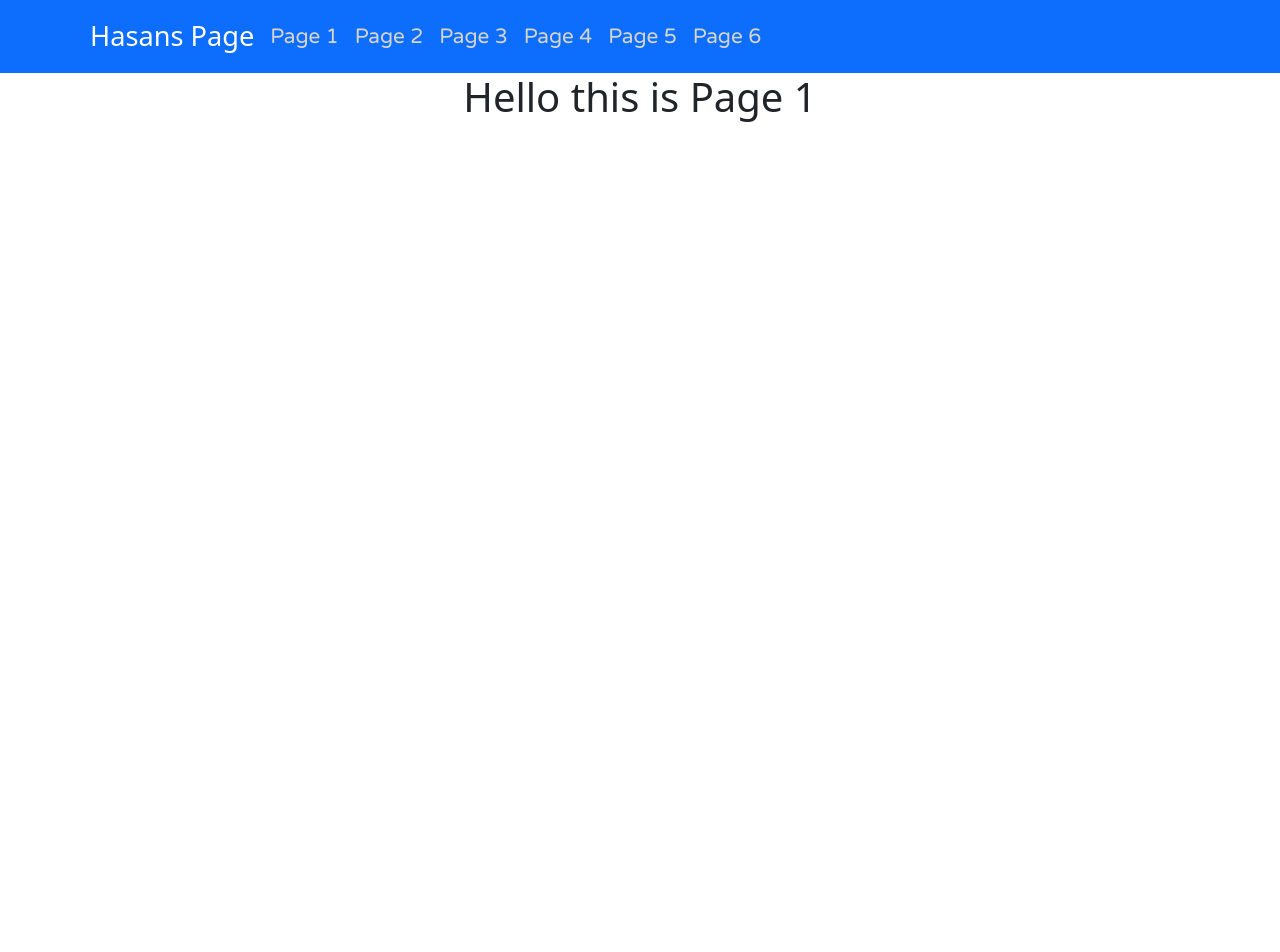
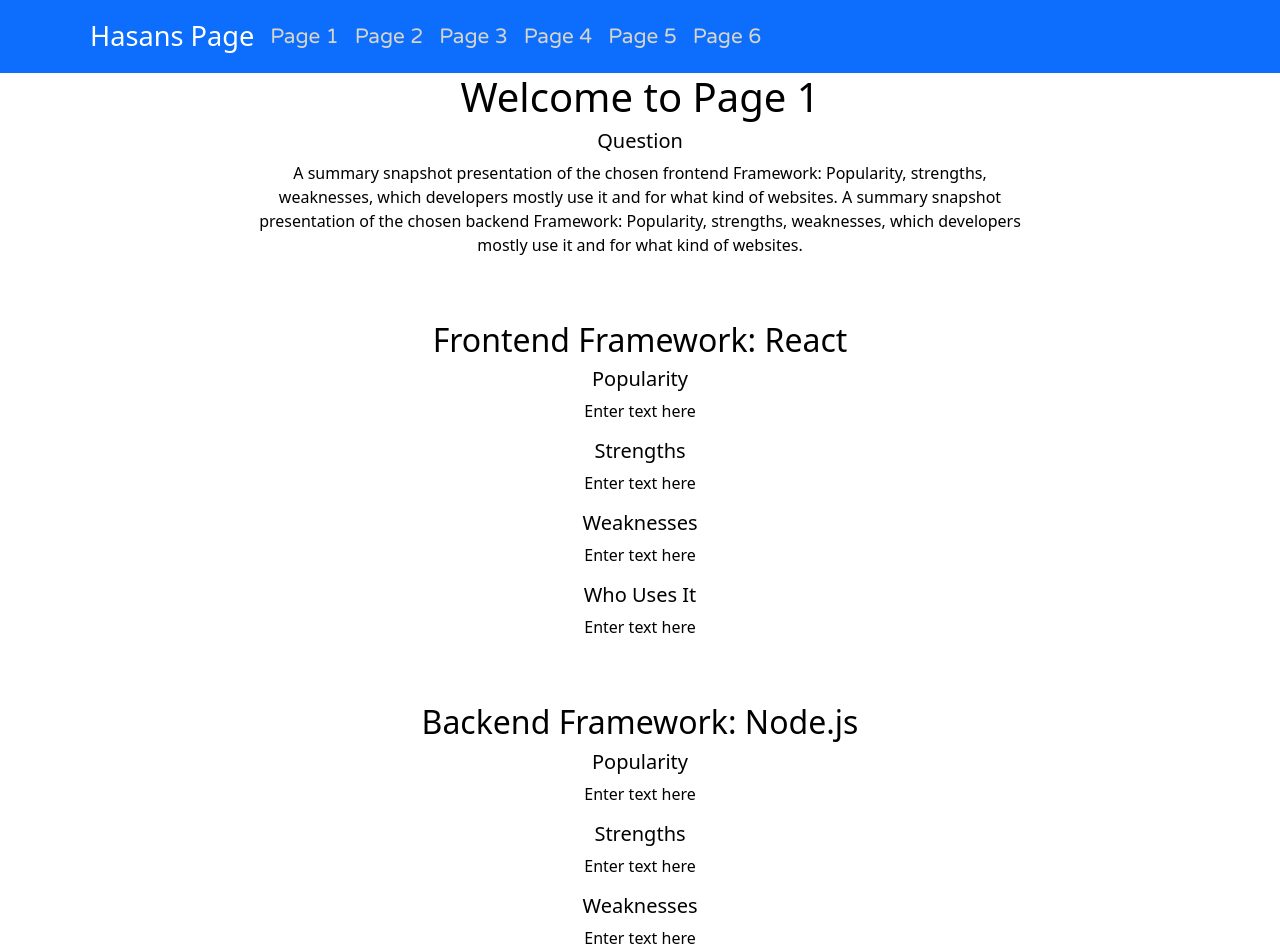
Before and after one commit to KhanHasan/CPS530-Project, a React (Create React App) app in the folder 530frontend/: page / in a window 1280 px wide. Shown: the top 952 px of the page. Before the commit the page ends 800 px from the top, so only its background shows below. Built offline with nearby package versions, Linux system fonts and the light colour scheme; no server answers.

Commit message:
Adding content to pages

```diff
--- a/530frontend/src/Page1.js
+++ b/530frontend/src/Page1.js
@@ -1,7 +1,62 @@
 const Page1 = () => {
+    const mystyle = {
+        color: "black",
+        paddingLeft: "20%",
+        paddingRight: "20%"
+      };
+
     return(
-        <div className="create">
-            <h1>Hello this is Page 1</h1>
+        <div style={mystyle}>
+            <h1>Welcome to Page 1</h1>
+            <h5>Question</h5>
+            <p>
+            A summary snapshot presentation of the chosen frontend Framework: Popularity, strengths,
+            weaknesses, which developers mostly use it and for what kind of websites. A summary snapshot
+            presentation of the chosen backend Framework: Popularity, strengths, weaknesses, which
+             developers mostly use it and for what kind of websites.
+            </p>
+            <br />
+            <br />
+            <div>
+                <h2>Frontend Framework: React</h2>
+                <h5>Popularity</h5>
+                <p>
+                    Enter text here
+                </p>
+                <h5>Strengths</h5>
+                <p>
+                    Enter text here
+                </p>
+                <h5>Weaknesses</h5>
+                <p>
+                    Enter text here
+                </p>
+                <h5>Who Uses It</h5>
+                <p>
+                    Enter text here
+                </p>
+            </div>
+            <br />
+            <br />
+            <div>
+                <h2>Backend Framework: Node.js</h2>
+                <h5>Popularity</h5>
+                <p>
+                    Enter text here
+                </p>
+                <h5>Strengths</h5>
+                <p>
+                    Enter text here
+                </p>
+                <h5>Weaknesses</h5>
+                <p>
+                    Enter text here
+                </p>
+                <h5>Who Uses It</h5>
+                <p>
+                    Enter text here
+                </p>
+            </div>
         </div>
     );
 }
--- a/530frontend/src/Page2.js
+++ b/530frontend/src/Page2.js
@@ -1,7 +1,30 @@
 const Page2 = () => {
+    const mystyle = {
+        color: "black",
+        paddingLeft: "20%",
+        paddingRight: "20%"
+      };
+
     return(
-        <div className="create">
+        <div style={mystyle}>
             <h1>Hello this is Page 2</h1>
+            <p>
+            A tutorial showing in short simple steps how to install the frameworks on your chosen platform.
+            Back-end frameworks cannot be installed on the Ryerson servers, you will have to host on an external
+            server. You can use shared hosting or better yet a VPS service or something similar, or set your own
+            server on your own machine (must have permanent connection and be ip accessible). DigitalOcean
+            (https://www.digitalocean.com/?refcode=6350bfbec950) is an inexpensive and versatile option. If you
+            use my link, you get a credit of a few dollars.  Provide installation instructions for both frameworks.
+            </p>
+            <br />
+
+            <div>
+                <h2>Installing React</h2>
+            </div>
+            <br />
+            <div>
+                <h2>Installing Node.js</h2>
+            </div>
         </div>
     );
 }
--- a/530frontend/src/Page3.js
+++ b/530frontend/src/Page3.js
@@ -1,7 +1,24 @@
 const Page3 = () => {
+    const mystyle = {
+        color: "black",
+        paddingLeft: "20%",
+        paddingRight: "20%"
+      };
+
     return(
-        <div className="create">
+        <div style={mystyle}>
             <h1>Hello this is Page 3</h1>
+            <p>
+            A short tutorial showing how to create a great looking page (or pages) with text,
+            images, and styles using your chosen frameworks. The subject of your page(s) is
+            entirely yours.
+            </p>
+            <br />
+
+            <div>
+                <h2>How to Create a Great Looking Page</h2>
+                <h6>Simple list of steps with images</h6>
+            </div>
         </div>
     );
 }
--- a/530frontend/src/Page4.js
+++ b/530frontend/src/Page4.js
@@ -1,7 +1,20 @@
 const Page4 = () => {
+    const mystyle = {
+        color: "black",
+        paddingLeft: "20%",
+        paddingRight: "20%"
+      };
+
     return(
-        <div className="create">
+        <div style={mystyle}>
             <h1>Hello this is Page 4</h1>
+            <p>
+            The actual page that is the result of step #3. Again up to you. This is your
+            actual demo website. Don't forget to mention the URL/link that goes directly
+            to the page here.
+            </p>
+            <br />
+            <h2>Toronto Maple Leafs</h2>
         </div>
     );
 }
--- a/530frontend/src/Page5.js
+++ b/530frontend/src/Page5.js
@@ -1,7 +1,26 @@
 const Page5 = () => {
+
+        const mystyle = {
+        color: "black",
+        paddingLeft: "20%",
+        paddingRight: "20%"
+      };
+
     return(
-        <div className="create">
+        <div style={mystyle}>
             <h1>Hello this is Page 5</h1>
+            <p>
+            The conclusion. Rate your experience with the frameworks that you chose. Did they perform
+            to your expectations? Were they difficult to install or configure? Was it easy to create
+            the page(s) with it? Was the learning curve steep compared with regular HTML/CSS/JavaScript/PHP?
+            Would you have done things differently in retrospect? Did you regret your choice of frameworks?
+            </p>
+            <br />
+
+            <div>
+                <h2>My Experience</h2>
+                <p>Answer in paragraph form here</p>
+            </div>
         </div>
     );
 }
--- a/530frontend/src/Page6.js
+++ b/530frontend/src/Page6.js
@@ -1,7 +1,33 @@
 const Page6 = () => {
+    const mystyle = {
+        color: "black",
+        paddingLeft: "20%",
+        paddingRight: "20%"
+      };
+
     return(
-        <div className="create">
+        <div style={mystyle}>
             <h1>Hello this is Page 6</h1>
+            <p>
+            A credits and references page. Identify the team members (with pictures if possible)
+            and mention the different members' responsibilities. Also mention references here if
+            non original material was used.
+            </p>
+
+            <br />
+            <br />
+
+            <div>
+                <h2>Credits</h2>
+                <h3>Team Members: Me!</h3>
+                <h5>Responsibilities: All of them</h5>
+            </div>
+            <br />
+            <br />
+            <div>
+                <h2>References</h2>
+                <p>Add links in here</p>
+            </div>
         </div>
     );
 }
```
